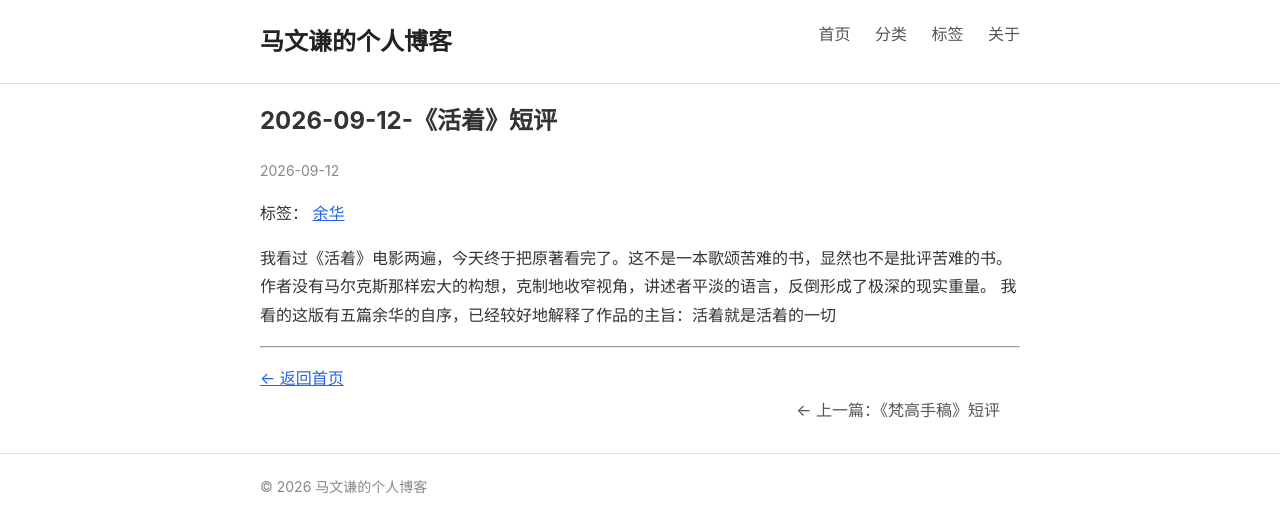
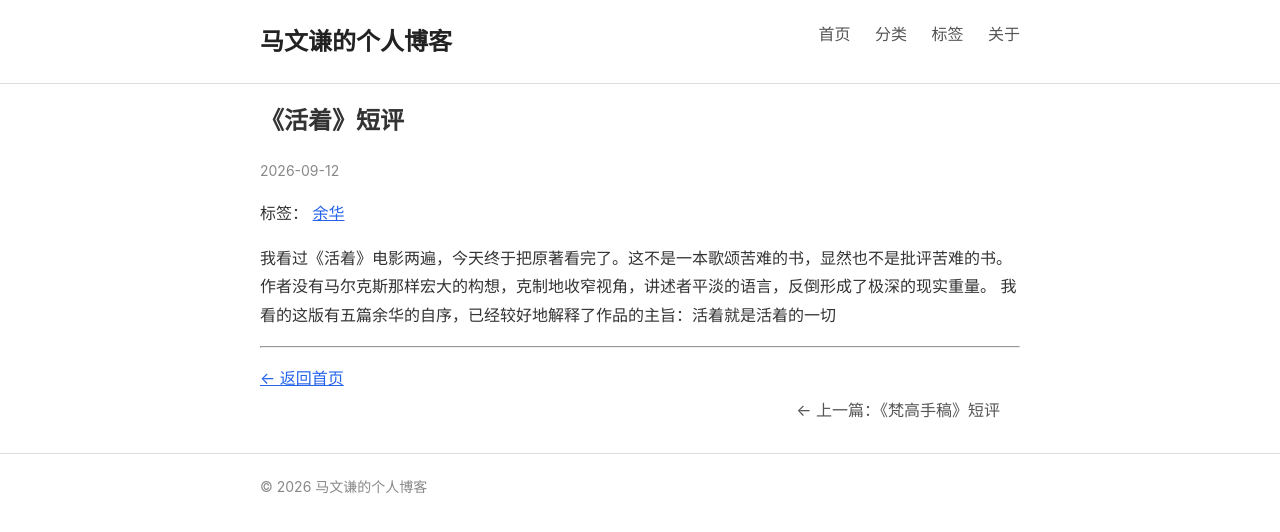
Before and after one commit to mawenqian1992/mawenqian1992.github.io, a Jekyll site: the page built from _posts/2026-09-12-《活着》短评.md, in a window 1280 px wide. Shown: the top 532 px of the page. Built offline with Jekyll 4.4.1, drawn with Linux system fonts in a browser that asks for light colours; our own code applies the rules of GitHub Pages for plain Markdown files; part of the change alters nothing that is shown.

Commit message:
[PUBLISHER] Merge #4

```diff
--- a/_posts/2026-09-12-《活着》短评.md
+++ b/_posts/2026-09-12-《活着》短评.md
@@ -1,7 +1,8 @@
 ---
 share: true
-title: 2026-09-12-《活着》短评
+title: 《活着》短评
 date: 2026-09-12
+filename: 2026-09-12-《活着》短评
 category: 书评
 tags:
   - 余华
```
